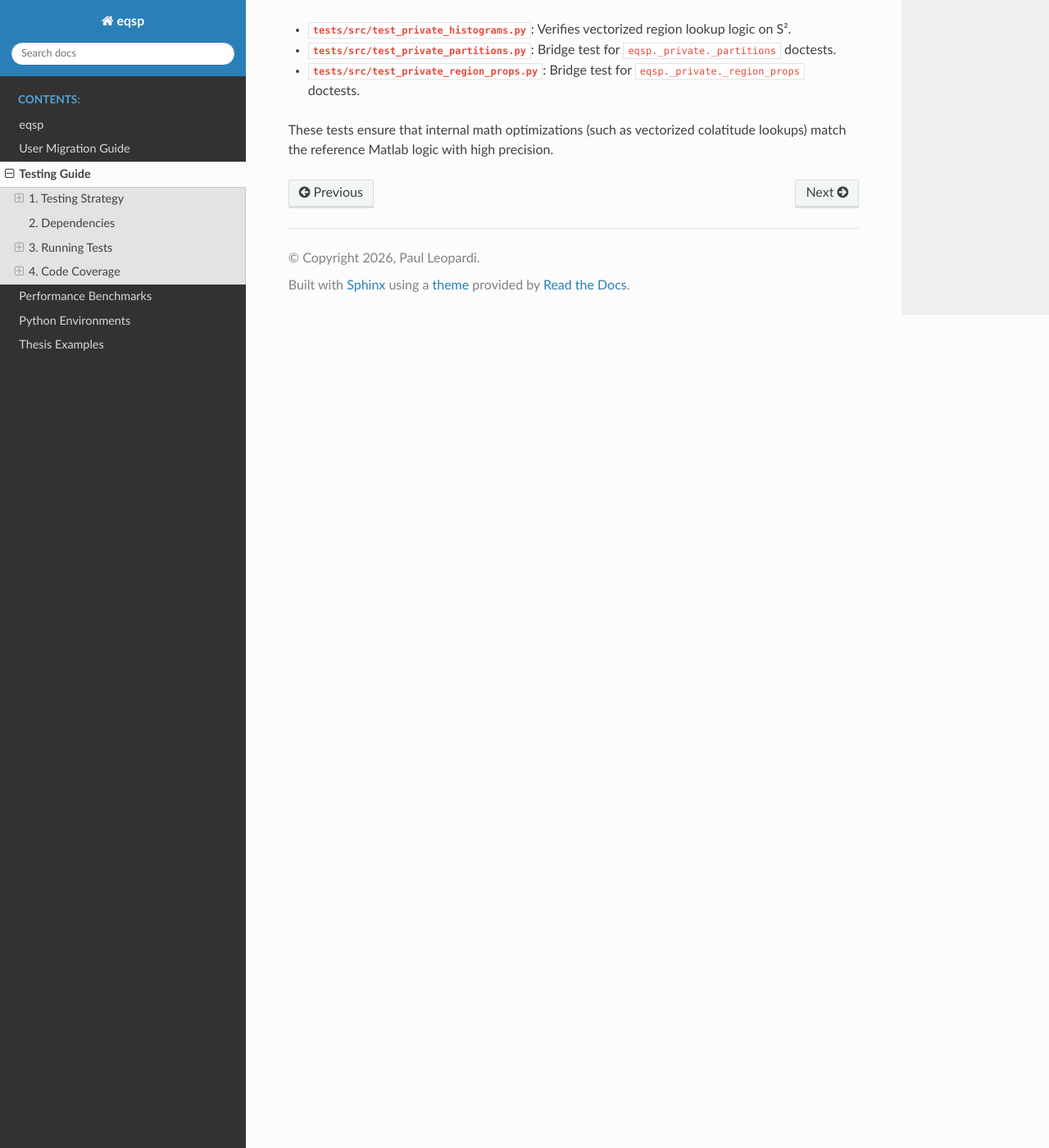
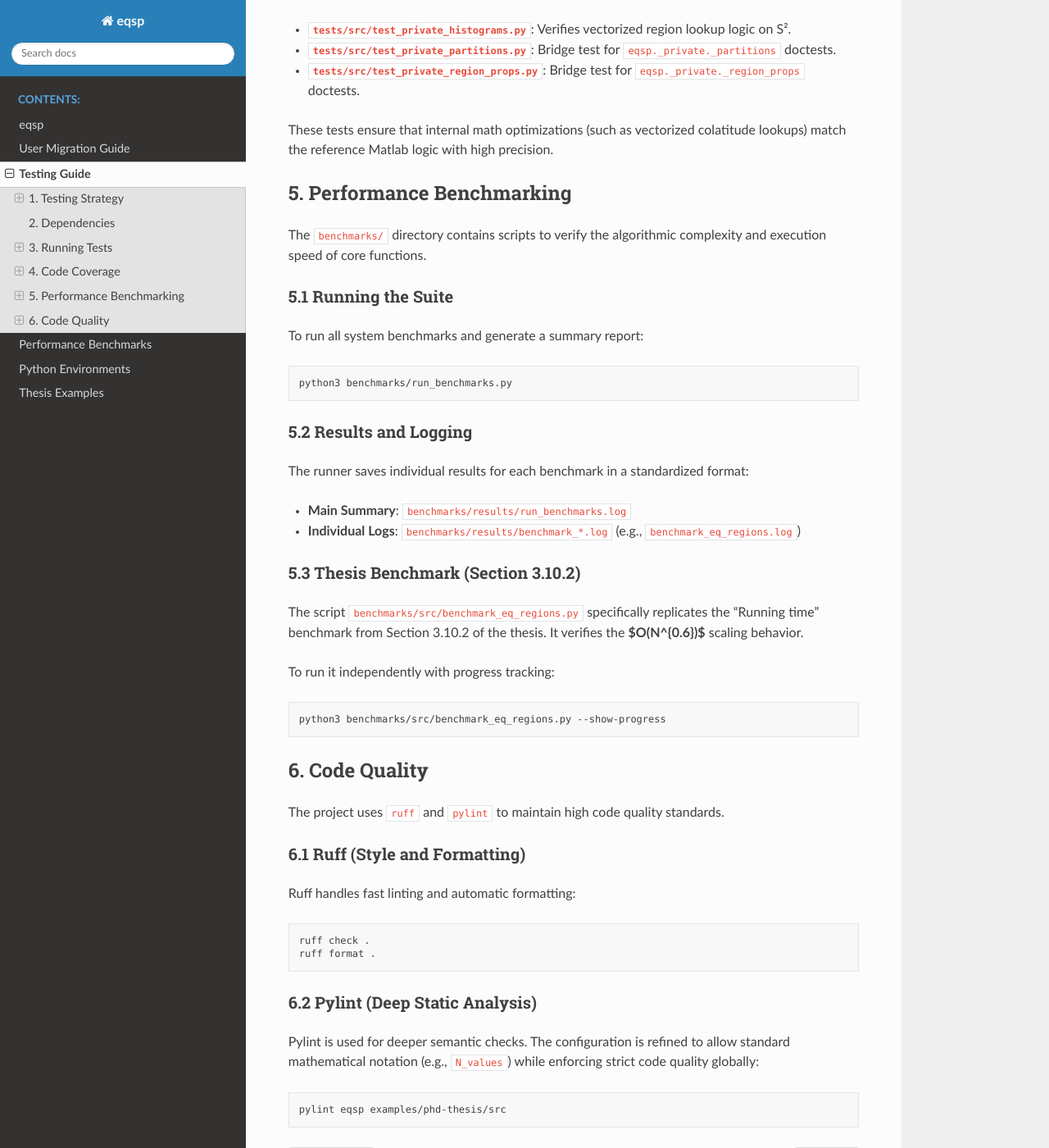
Before and after one commit to penguian/eqsp, a Sphinx documentation site: the page built from doc/testing_guide.md, in a window 1280 px wide and 1400 px high, scrolled down 2516 px. Shown: the whole window at 82% size. Built offline with Sphinx 7.4.7 and the Read the Docs theme 3.1.0, drawn with Linux system fonts in a browser that asks for light colours; pages that are not in the unit, such as notebooks, are missing from menus.

Commit message:
Update the documentation

````diff
--- a/doc/testing_guide.md
+++ b/doc/testing_guide.md
@@ -100,3 +100,43 @@ The private testing suite includes:
 - **`tests/src/test_private_region_props.py`**: Bridge test for `eqsp._private._region_props` doctests.
 
 These tests ensure that internal math optimizations (such as vectorized colatitude lookups) match the reference Matlab logic with high precision.
+
+## 5. Performance Benchmarking
+
+The `benchmarks/` directory contains scripts to verify the algorithmic complexity and execution speed of core functions.
+
+### 5.1 Running the Suite
+To run all system benchmarks and generate a summary report:
+```bash
+python3 benchmarks/run_benchmarks.py
+```
+
+### 5.2 Results and Logging
+The runner saves individual results for each benchmark in a standardized format:
+- **Main Summary**: `benchmarks/results/run_benchmarks.log`
+- **Individual Logs**: `benchmarks/results/benchmark_*.log` (e.g., `benchmark_eq_regions.log`)
+
+### 5.3 Thesis Benchmark (Section 3.10.2)
+The script `benchmarks/src/benchmark_eq_regions.py` specifically replicates the "Running time" benchmark from Section 3.10.2 of the thesis. It verifies the **$O(N^{0.6})$** scaling behavior.
+
+To run it independently with progress tracking:
+```bash
+python3 benchmarks/src/benchmark_eq_regions.py --show-progress
+```
+
+## 6. Code Quality
+
+The project uses `ruff` and `pylint` to maintain high code quality standards.
+
+### 6.1 Ruff (Style and Formatting)
+Ruff handles fast linting and automatic formatting:
+```bash
+ruff check .
+ruff format .
+```
+
+### 6.2 Pylint (Deep Static Analysis)
+Pylint is used for deeper semantic checks. The configuration is refined to allow standard mathematical notation (e.g., `N_values`) while enforcing strict code quality globally:
+```bash
+pylint eqsp examples/phd-thesis/src
+```
````
Also changed, not shown: doc/phd-thesis-examples.md (+14 -0 lines).
